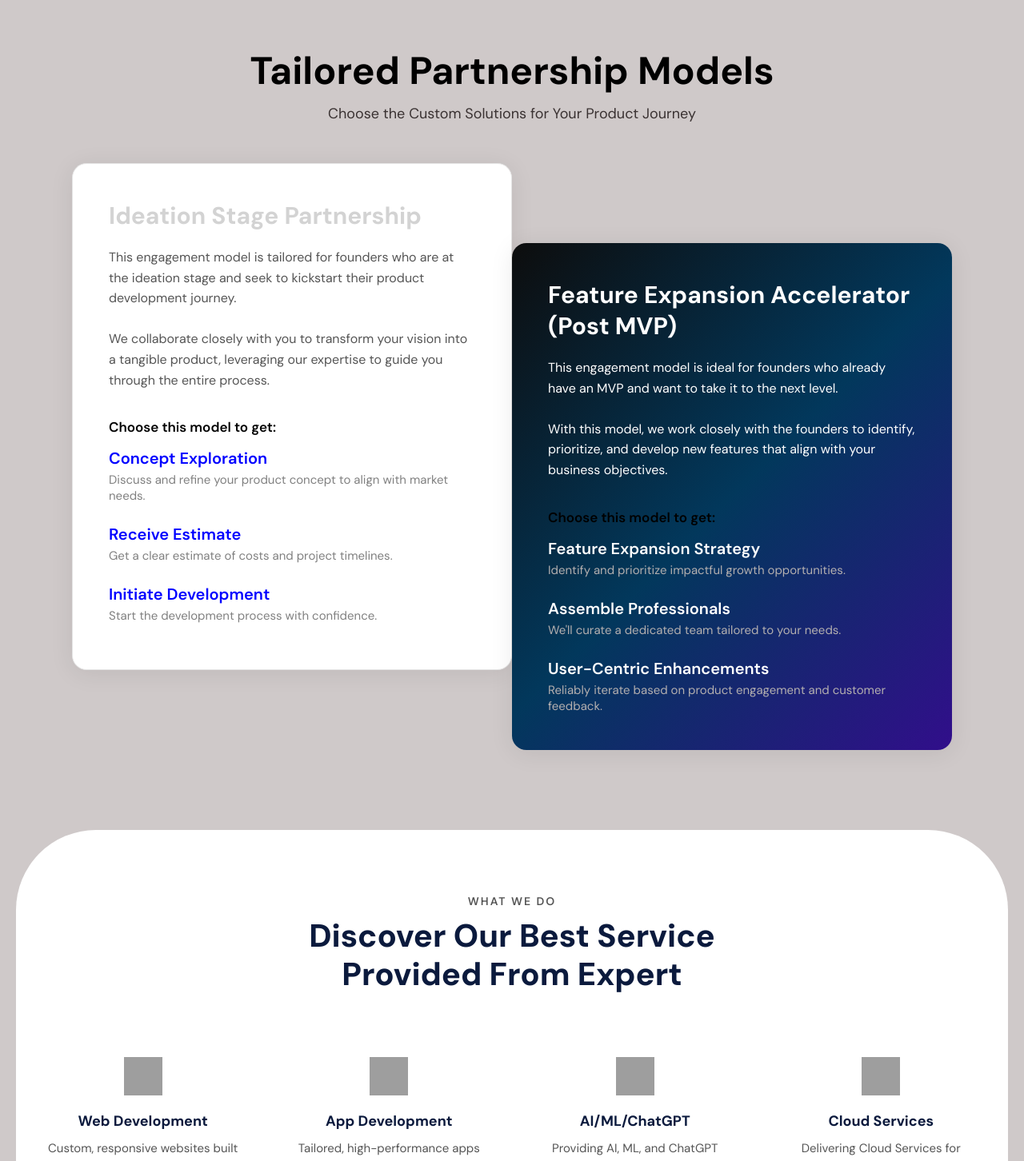
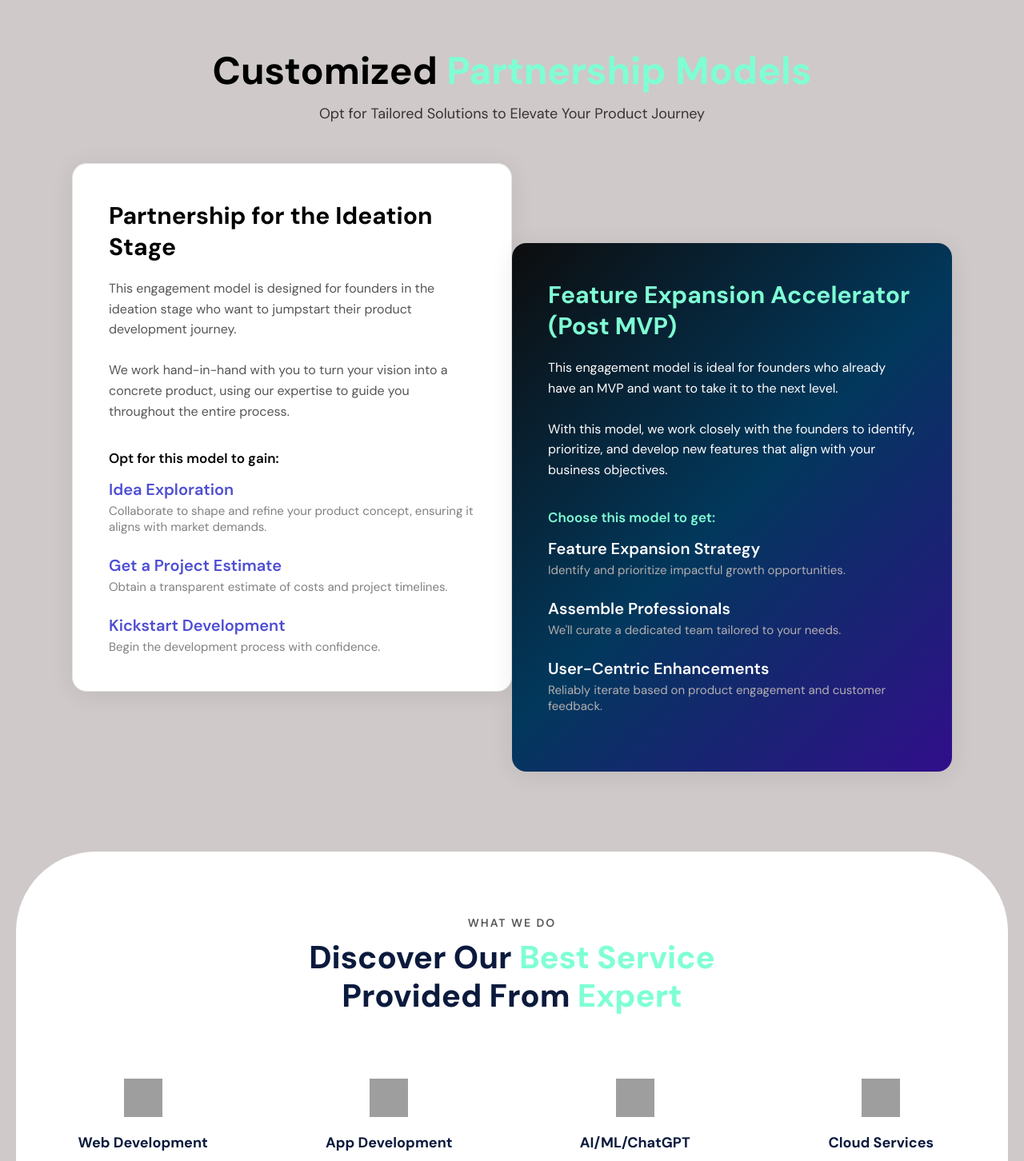
Before and after one commit to faizanshk22/BusinessProject, a React (Vite) app: page / in a window 1280 px wide. Shown: the part 2480-3932 px from the top of the page at 80% size. Built offline with nearby package versions, Linux system fonts and the light colour scheme; grey boxes are pictures that could not be loaded.

Commit message:
Package model writing completedd

```diff
--- a/src/components/PackageModel/PackageModel.jsx
+++ b/src/components/PackageModel/PackageModel.jsx
@@ -15,48 +15,44 @@ function PackageModel() {
     <div className="packageModel">
 
       {/* Heading */}
-      <h1 className="packageModel__title">Tailored Partnership Models</h1>
+      <h1 className="packageModel__title">Customized <span>Partnership Models </span></h1>
       <p className="packageModel__subtitle">
-        Choose the Custom Solutions for Your Product Journey
+Opt for Tailored Solutions to Elevate Your Product Journey
       </p>
 
       <div className="packageModel__cards">
 
         {/* Card 1 */}
         <div className="packageModel__card leftCard">
-          <h2 className="card__title">Ideation Stage Partnership</h2>
+          <h2 className="card__title">Partnership for the Ideation Stage</h2>
 
           <p className="card__description">
-            This engagement model is tailored for founders who are at the ideation
-            stage and seek to kickstart their product development journey.
+This engagement model is designed for founders in the ideation stage who want to jumpstart their product development journey.
             <br /><br />
-            We collaborate closely with you to transform your vision into a tangible
-            product, leveraging our expertise to guide you through the entire process.
+We work hand-in-hand with you to turn your vision into a concrete product, using our expertise to guide you throughout the entire process.
           </p>
 
-          <h3 className="card__subheading">Choose this model to get:</h3>
+          <h3 className="card__subheading">Opt for this model to gain:
+</h3>
 
           <div className="card__items">
 
             <div className="card__item">
-              <h4 className="item__title">Concept Exploration</h4>
+              <h4 className="item__title">Idea Exploration</h4>
               <p className="item__text">
-                Discuss and refine your product concept to align with market needs.
-              </p>
+Collaborate to shape and refine your product concept, ensuring it aligns with market demands.              </p>
             </div>
 
             <div className="card__item">
-              <h4 className="item__title">Receive Estimate</h4>
+              <h4 className="item__title">Get a Project Estimate</h4>
               <p className="item__text">
-                Get a clear estimate of costs and project timelines.
-              </p>
+Obtain a transparent estimate of costs and project timelines.              </p>
             </div>
 
             <div className="card__item">
-              <h4 className="item__title">Initiate Development</h4>
+              <h4 className="item__title">Kickstart Development</h4>
               <p className="item__text">
-                Start the development process with confidence.
-              </p>
+Begin the development process with confidence.              </p>
             </div>
 
           </div>
@@ -107,32 +103,32 @@ function PackageModel() {
       {/* --------------------- Start of Services Section Code --------------------- */}
       <div className="servicesSection">
         <p className="servicesSection__miniTitle">WHAT WE DO</p>
-        <h2 className="servicesSection__mainTitle">Discover Our Best Service <br /> Provided From Expert</h2>
+        <h2 className="servicesSection__mainTitle">Discover Our <span>Best Service </span> <br /> Provided From <span>Expert</span></h2>
 
         <div className="servicesSection__items">
 
           <ServiceItem
             icon={<img src="https://img.icons8.com/color/48/000000/html-5--v1.png" alt="Web Development Icon" />}
             title="Web Development"
-            description="Custom, responsive websites built with precision."
+            description="Precision-crafted, responsive custom websites."
           />
 
           <ServiceItem
             icon={<img src="https://img.icons8.com/?size=100&id=usI2qCoJsJmU&format=png&color=000000" alt="App Development Icon" />}
             title="App Development"
-            description="Tailored, high-performance apps for all platforms."
+            description="Custom, high-performance apps designed for every platform."
           />
 
           <ServiceItem
             icon={<img src="https://img.icons8.com/fluency/48/000000/chatbot.png" alt="AI/ML/ChatGPT Icon" />}
             title="AI/ML/ChatGPT"
-            description="Providing AI, ML, and ChatGPT solutions for business automation and data insights."
+            description="Delivering AI, ML, and ChatGPT solutions for business automation and data-driven insights."
           />
 
           <ServiceItem
             icon={<img src="https://img.icons8.com/color/48/000000/amazon-web-services.png" alt="Cloud Services Icon" />}
             title="Cloud Services"
-            description="Delivering Cloud Services for scalable, secure, and efficient business solutions."
+            description="Providing cloud services for scalable, secure, and efficient business solutions."
           />
         </div>
       </div>
--- a/src/components/PackageModel/PackageModel.scss
+++ b/src/components/PackageModel/PackageModel.scss
@@ -16,6 +16,9 @@
     font-weight: 700;
     margin-bottom: 10px;
     color: black;
+    span{
+      color: aquamarine;
+    }
 
     @include mobile {
       font-size: 32px;
@@ -61,6 +64,7 @@
       font-weight: 700;
       margin-bottom: 20px;
       line-height: 1.3;
+      color: #000;
 
       @include mobile {
         font-size: 24px;
@@ -107,7 +111,7 @@
     margin-bottom: 100px;
     border: 1px solid #e5e5e5;
         .item__title {
-         color: blue;
+         color: rgb(78, 78, 210);
         }
          .item__text {
         //   font-size: 15px;
@@ -123,12 +127,18 @@
     background: linear-gradient(135deg, #0d0d0d, #02385c, #310e8b);
     color: #fff;
   margin-top: 100px;
+   .card__title {
+      color: aquamarine;
+    }
     .card__description,
     .item__text {
       color: #b3afaf;
     }
     .card__description {
         color: #fff;
+    }
+    .card__subheading {
+        color: aquamarine;
     }
   }
   @include mobile{
@@ -167,7 +177,9 @@
       text-align: center;
       margin-bottom: 60px;
       line-height: 1.2;
-
+      span{
+        color: aquamarine;
+      }
       @include mobile {
         font-size: 32px;
       }
--- a/src/pages/About/About.jsx
+++ b/src/pages/About/About.jsx
@@ -69,13 +69,13 @@ function About() {
 
               <div className="about__skill">
                 <div className="about__skill-head">
-                  <span className="head">CRM - SEO - Payment Integrations</span>
-                  <span className="about__skill-percent">95%</span>
+                  <span className="head">Cloud Computing - CRM - SEO - Payment Integrations</span>
+                  <span className="about__skill-percent">99%</span>
                 </div>
                 <div className="about__skill-bar">
                   <div
                     className="about__skill-fill"
-                    style={{ width: "95%" }}
+                    style={{ width: "99%" }}
                   />
                 </div>
               </div>
```
